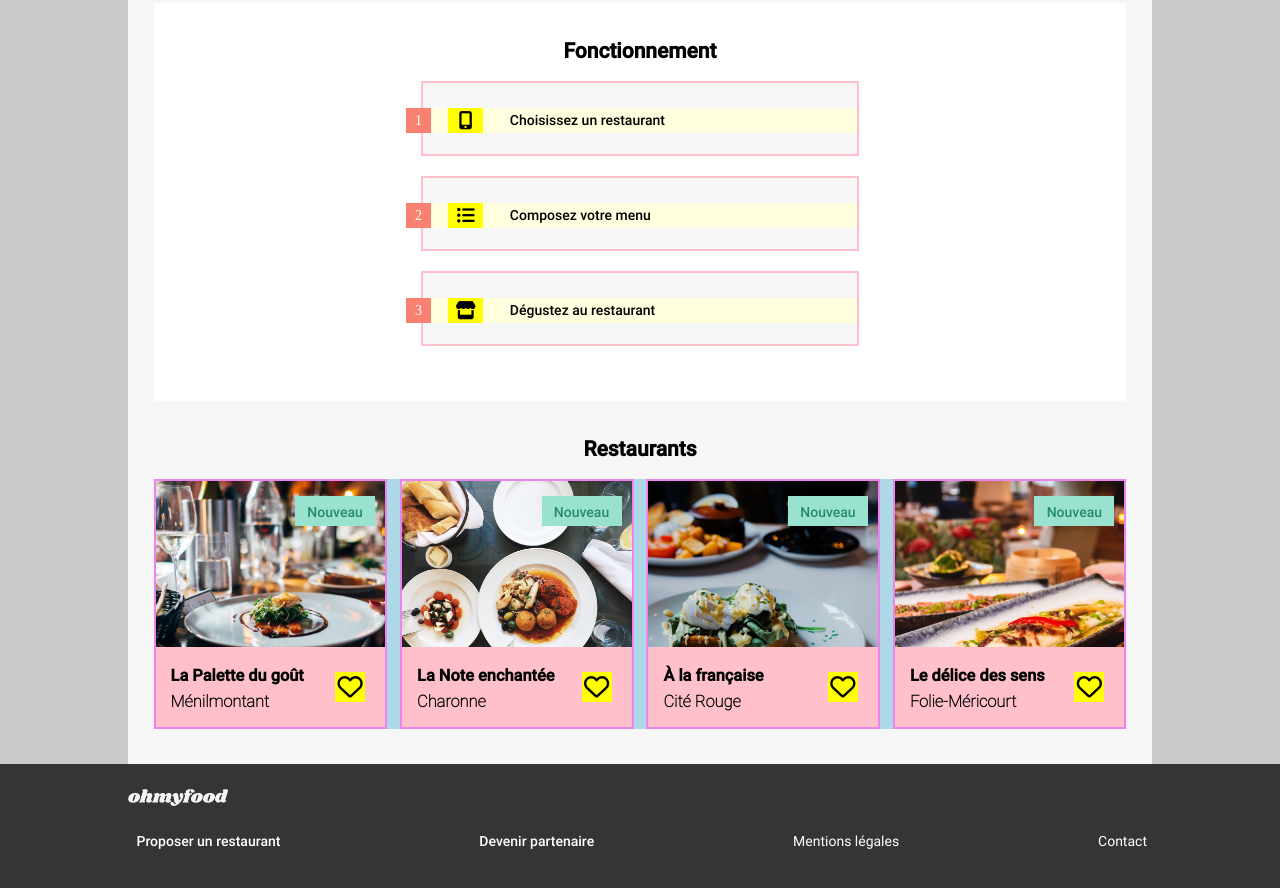
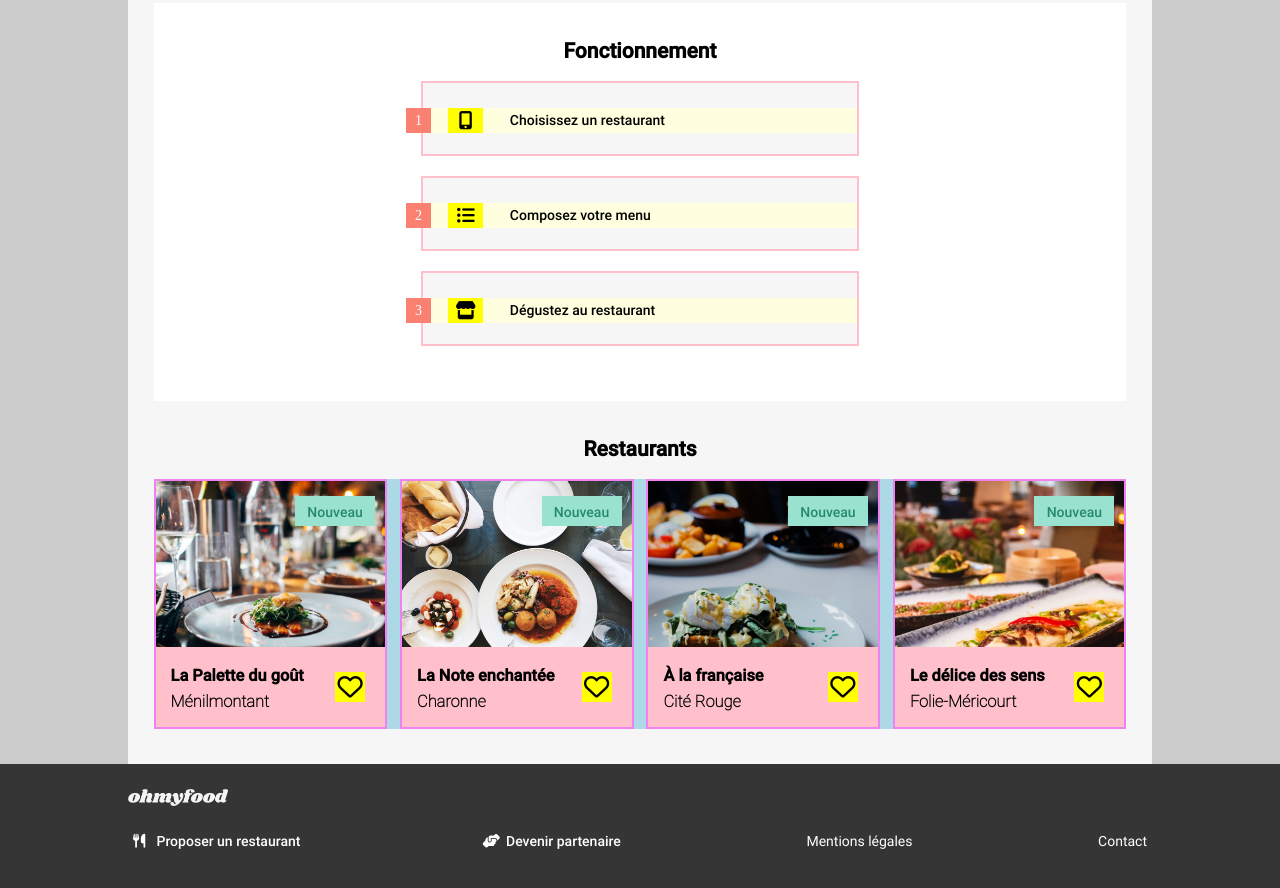
Before and after one commit to GitHubAgneska/HAgnesGenay_3_19112020, a website: page index.html in a window 1280 px wide. Shown: the part 346-1234 px from the top of the page. Drawn offline with Linux system fonts and the light colour scheme.

Commit message:
FOOTER - adding icons to homepage html

```diff
--- a/index.html
+++ b/index.html
@@ -179,13 +179,13 @@
             <ul>
                 <li>
                     <a href="">
-                        <i></i>
+                        <i class="fas fa-utensils"></i>
                         <p>Proposer un restaurant</p>
                     </a>
                 </li>
                 <li>
                     <a href="">
-                        <i></i>
+                        <i class="fas fa-hands-helping"></i>
                         <p>Devenir partenaire</p>
                     </a>
                 </li>
```
